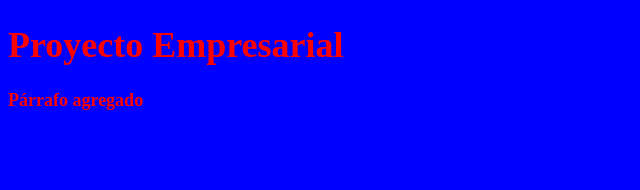
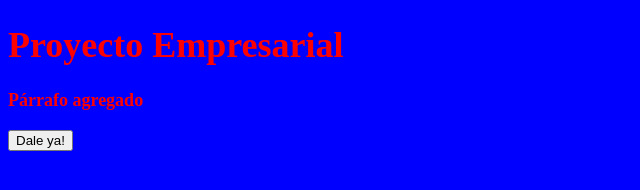
Before and after one commit to Alpha-Glvz/CursoGit_PI, a plain HTML site: page index.html in a window 1280 px wide. Shown: the whole page, without its empty margins (0-640 px from the left). Drawn offline with Linux system fonts and the light colour scheme.

Commit message:
Saludo javascript agregado

```diff
--- a/index.html
+++ b/index.html
@@ -6,9 +6,12 @@
     , initial-scale=1.0">
     <title>Empresa A</title>
     <link rel="stylesheet" href="css/style.css" type="text/css">
+    <script src="js/script.js"></script>
 </head>
 <body>
     <h1>Proyecto Empresarial</h1>
     <p>Párrafo agregado</p>
+
+    <input type="button" value="Dale ya!" onclick="saludo()">
 </body>
 </html>
--- a/js/script.js
+++ b/js/script.js
@@ -0,0 +1,3 @@
+ function saludo(){
+    alert ("Hola Alumnos");
+ }
```
